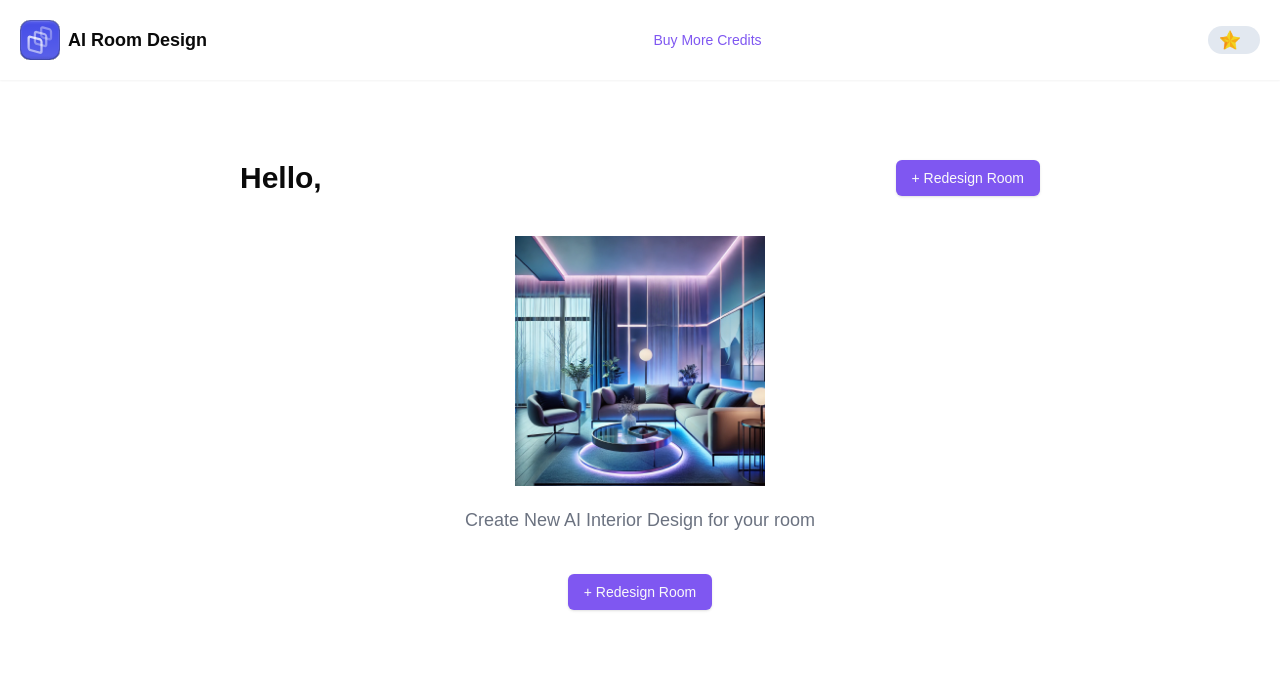
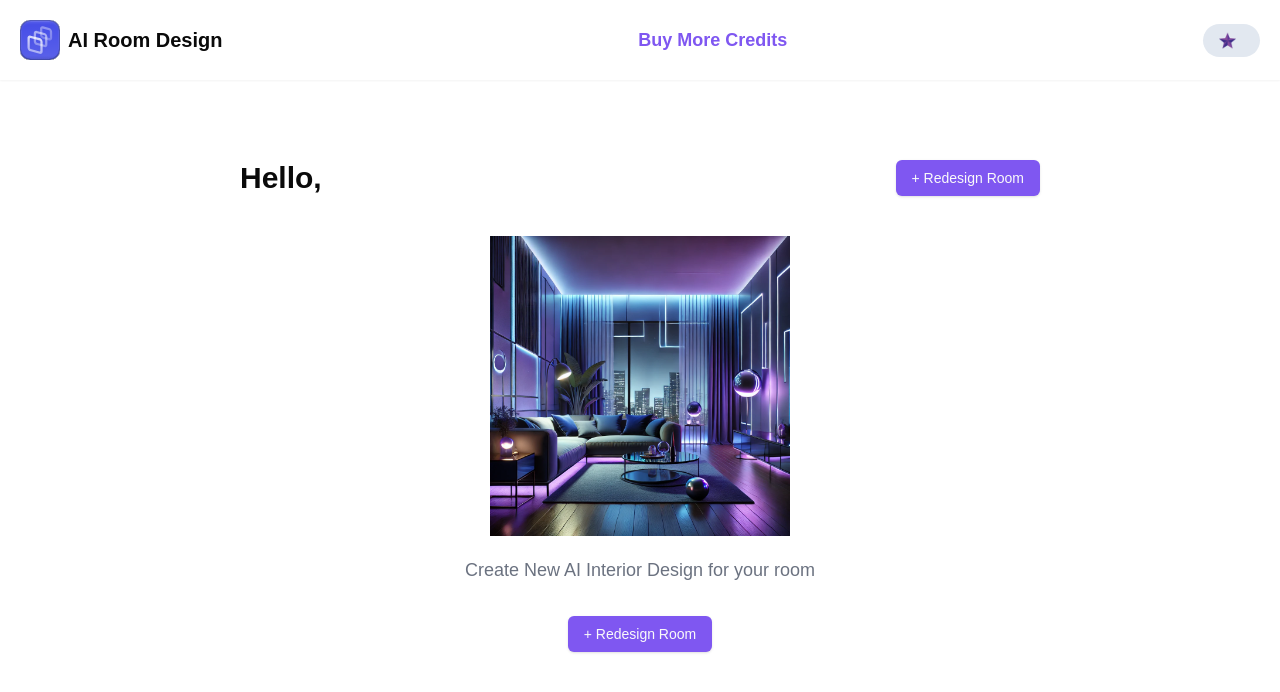
Before and after one commit to Aizal15Chopra/custom-room-redesign, a Next.js app: page /dashboard in a window 1280 px wide. Shown: the top 692 px of the page. Built offline with nearby package versions, Linux system fonts and the light colour scheme; no server answers.

Commit message:
Enhance EmptyState and Header components; add CreateNew page

```diff
--- a/app/dashboard/_components/EmptyState.jsx
+++ b/app/dashboard/_components/EmptyState.jsx
@@ -6,9 +6,9 @@ function EmptyState() {
   return (
     <div className='flex flex-col items-center justify-center mt-10'>
         <Image src = {'/placeholder.png'}
-        width = {250} height = {300} alt='image'/>
+        width = {300} height = {400} alt='image'/>
         <h2 className='font-medium text-lg text-gray-500 p-5'> Create New AI Interior Design for your room</h2>
-        <Button className='mt-5'>+ Redesign Room</Button>
+        <Button className='mt-3'>+ Redesign Room</Button>
     </div>
   )
 }
--- a/app/dashboard/_components/Header.jsx
+++ b/app/dashboard/_components/Header.jsx
@@ -11,12 +11,12 @@ function Header() {
     <div className='p-5 shadow-sm flex justify-between items-center'>
         <div className='flex gap-2 items-center'>
             <Image src ={'/logo.svg'} width = {40} height = {40} alt='imaage'/>
-            <h2 className = 'font-bold text-lg'>AI Room Design</h2>
+            <h2 className = 'font-bold text-xl'>AI Room Design</h2>
         </div>
-        <Button variant = 'ghost' className = 'rounded-full text-primary'>Buy More Credits</Button>
+        <Button variant = 'ghost' className = 'rounded-full text-primary font-bold text-lg'>Buy More Credits</Button>
         <div className='flex gap-7 items-center'>
             <div className='flex gap-2 p-1 items-center bg-slate-200 px-3 rounded-full'>
-                <Image src={'/star.png'} width={20} height={20} alt='image'/>
+                <Image src={'/star.png'} width={25} height={25} alt='image'/>
                 <h2>{userDetail?.credits}</h2>
             </div>
             <UserButton />
--- a/app/dashboard/_components/Listing.jsx
+++ b/app/dashboard/_components/Listing.jsx
@@ -12,6 +12,7 @@ function Listing() {
 
       <div className='flex justify-between items-center'>
           <h2 className='font-bold text-3xl'> Hello, {user?.fullName} </h2>
+
          <Button>+ Redesign Room</Button>
       </div>
 
--- /dev/null
+++ b/app/dashboard/create-new/page.jsx
@@ -0,0 +1,12 @@
+import React from 'react'
+
+function CreateNew() {
+  return (
+    <div>
+        CreateNew
+
+    </div>
+  )
+}
+
+export default CreateNew
```
Also changed, not shown: public/placeholder.png, public/star.png.
